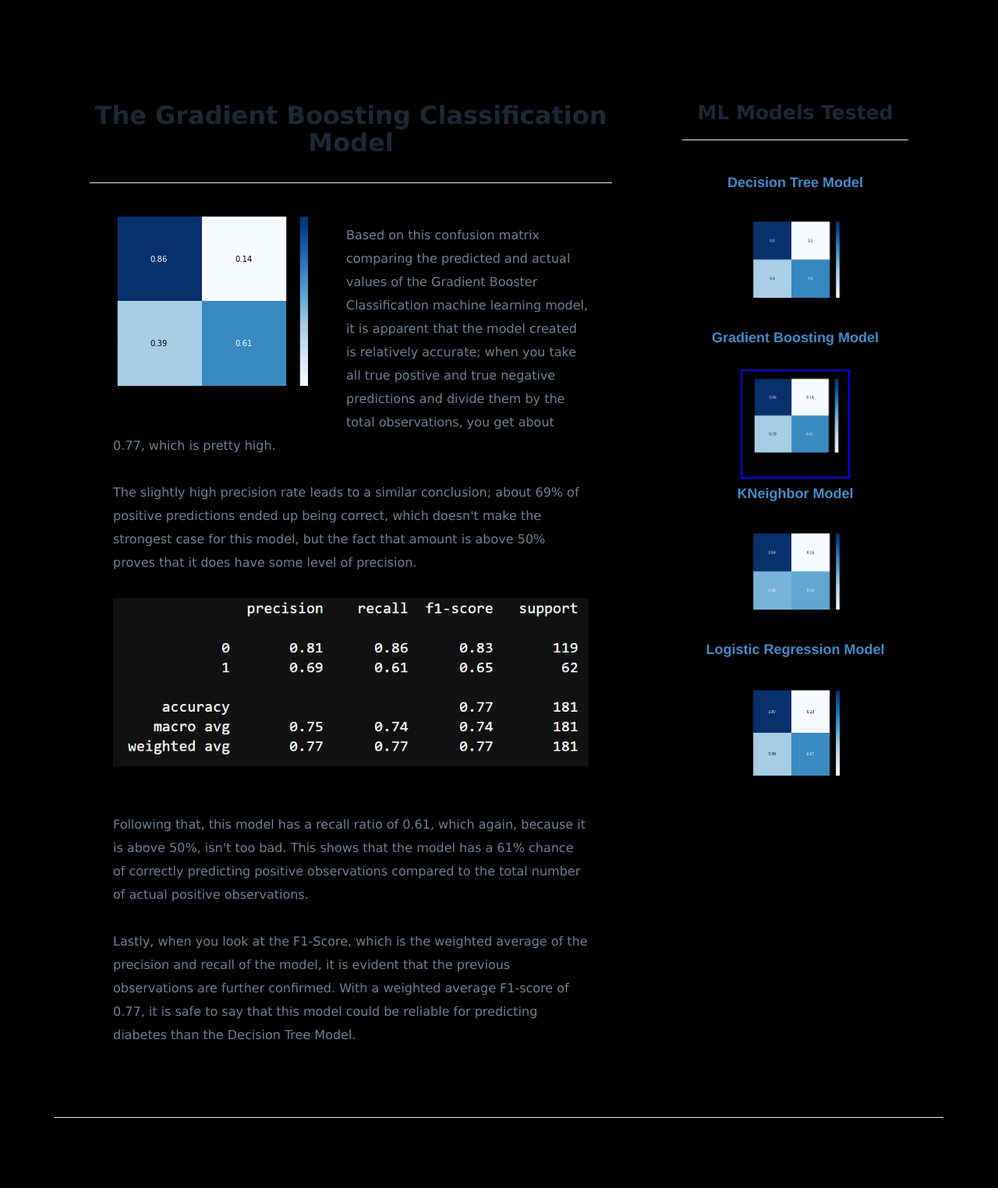
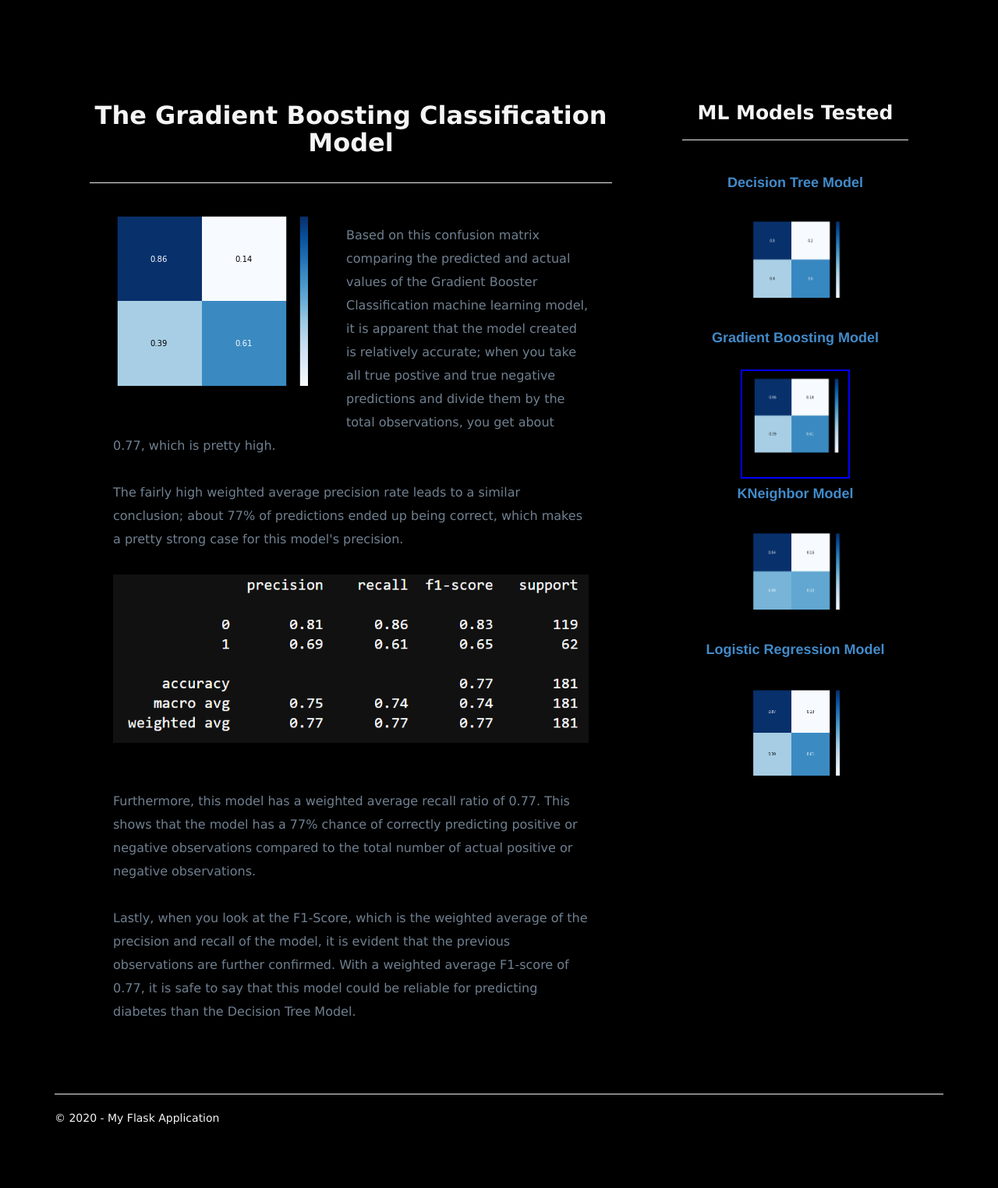
Before and after one commit to Atlchris67/FinalProject, a Flask app: page /methodsGB in a window 1280 px wide. Shown: the part 51-1575 px from the top of the page at 78% size. After the commit the page ends 1493 px from the top, so only its background shows below. Run offline with Flask 2, Linux system fonts and the light colour scheme; some libraries are stand-ins or nearby versions.

Commit message:
fixing typos and css

```diff
--- a/FlaskWebProject/static/content/site.css
+++ b/FlaskWebProject/static/content/site.css
@@ -191,3 +191,8 @@ input[type="checkbox"].input-validation-error {
   }
 
   /* ----IMAGE NAV END---- */
+
+  /* --PREDICT PAGE --*//
+  .control-label {
+    color: whitesmoke;
+  }
--- a/FlaskWebProject/templates/index.html
+++ b/FlaskWebProject/templates/index.html
@@ -26,7 +26,7 @@
               <br>
               The purpose of this project was to create a machine learning tool that will predict whether someone has diabetes or not, depending on the
               factors mentioned above. Our team tested out the accuracy of four different Machine Learning Classification Models (Decision Tree, Gradient
-              Boosting, KNeighbor, and Logistic Regression), decided that the Logistic Regression model was the most accurate when looking at the F1-Score,
+              Boosting, KNeighbor, and Logistic Regression) and decided that the Logistic Regression model was the most accurate when looking at the F1-Score,
               precision, accuracy, and recall.</p>
         </div>
       </div> <!--end of first col-->
@@ -46,7 +46,7 @@
     </div> <!--end of row-->
 
     <!--tableau visuals-->
-    <div class="row">
+    <div onload="createViz(0);" class="row">
         <div id="vizContainer" style="width:800px; height:700px;"></div>
         <div id="controls" style="padding:20px;">
             <button style="width:100px;" onclick="javascript:createViz(-1);">Previous</button>
--- a/FlaskWebProject/templates/layout.html
+++ b/FlaskWebProject/templates/layout.html
@@ -38,7 +38,7 @@
         {% block content %}{% endblock %}
         <hr />
         <footer>
-            <p>&copy; {{ year }} - My Flask Application</p>
+            <p style= "color: whitesmoke">&copy; {{ year }} - My Flask Application</p>
         </footer>
     </div>
 
--- a/FlaskWebProject/templates/methodsGB.html
+++ b/FlaskWebProject/templates/methodsGB.html
@@ -6,7 +6,7 @@
     <section class="row">
       <div class="col-md-8">
         <article class="description-content">
-          <h1 class="description-header" style = "color: #1C2833"><strong>The Gradient Boosting Classification Model</strong></h1>
+          <h1 class="description-header" style = "color: whitesmoke"><strong>The Gradient Boosting Classification Model</strong></h1>
           <hr class="description-hr"/>
           <img src="../static/data/ML Plots/images/GB_CM.png" alt="Gradient Booster Confusion Matrix" class="img-responsive" style = "float: left; padding-right: 20px; padding-bottom: 20px"/>
           <p class = "description-content">Based on this confusion matrix comparing the predicted and actual values of the Gradient Booster Classification machine learning model,
@@ -14,15 +14,16 @@
             you get about 0.77, which is pretty high.
             <br>
             <br>
-            The slightly high precision rate leads to a similar conclusion; about 69% of positive predictions ended up being correct, which doesn't make the strongest
-             case for this model, but the fact that amount is above 50% proves that it does have some level of precision.
+            The fairly high weighted average precision rate leads to a similar conclusion; about 77% of predictions ended up being correct,
+            which makes a pretty strong case for this model's precision.
             <br>
             <br>
              <img src="../static/data/ML Plots/images/GB_CM_Details.png" alt="Gradient Booster Confusion Matrix Details" class="img-responsive" style = "width: 100% vertical-align: center"/>
             <br>
             <br>
-            Following that, this model has a recall ratio of 0.61, which again, because it is above 50%, isn't too bad. This shows that
-            the model has a 61% chance of correctly predicting positive observations compared to the total number of actual positive observations.
+            Furthermore, this model has a weighted average recall ratio of 0.77. This shows that
+            the model has a 77% chance of correctly predicting positive or negative observations compared to the total number
+            of actual positive or negative observations.
             <br>
             <br>
              Lastly, when you look at the F1-Score, which is the weighted average of the precision and recall of the model, it is evident that the previous
@@ -36,7 +37,7 @@
         <!-- Start of Visualizations imageNav Area -->
         <section id="imageNav-area">
           <div class="imageNav-content">
-            <h2 class="imageNav-header" style ="text-align: center; color: #1C2833"><strong>ML Models Tested</strong></h2>
+            <h2 class="imageNav-header" style ="text-align: center; color: whitesmoke"><strong>ML Models Tested</strong></h2>
             <hr />
             <div id="images" style="text-align: center">
               <h4 style="text-align: center"><a href="{{ url_for('methodsDT') }}"><strong>Decision Tree Model</strong></a></h4><br><a href="{{ url_for('methodsDT') }}"><img src="../static/data/ML Plots/images/DT_CM.png" alt="Decision Tree  Model" class="imageNav-photo" style = "padding-bottom: 15px"></a><br>
```
Also changed, not shown: FlaskWebProject/templates/contact.html (+6 -6 lines), FlaskWebProject/templates/methodsDT.html (+6 -29 lines), FlaskWebProject/templates/methodsKN.html (+7 -6 lines), FlaskWebProject/templates/methodsLR.html (+9 -8 lines).
